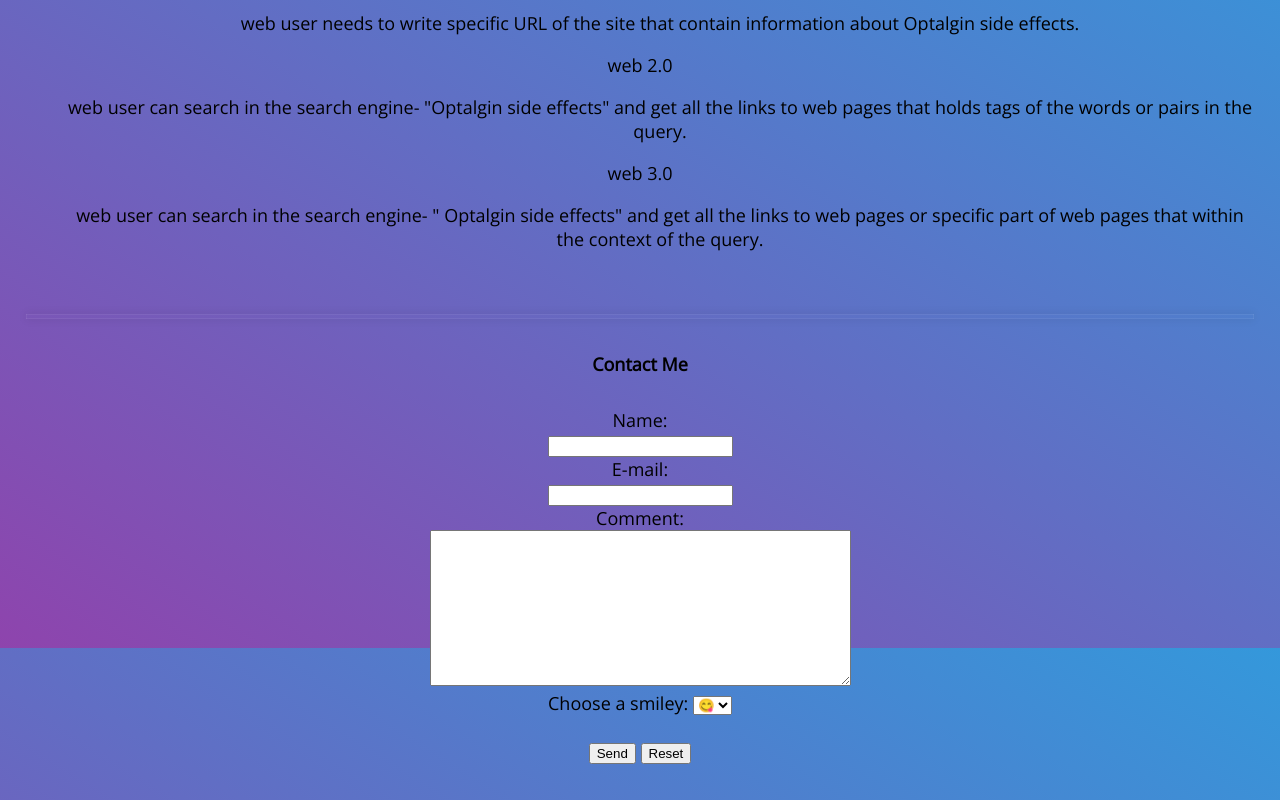
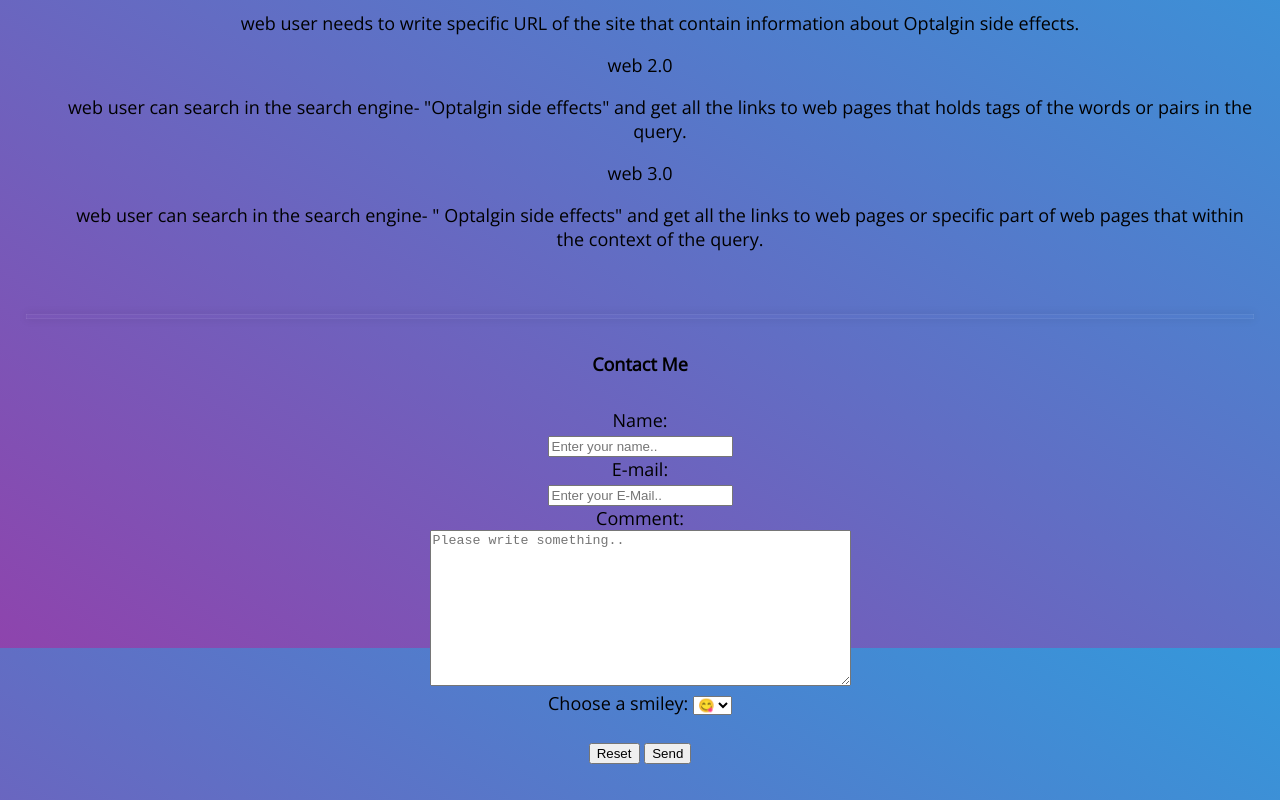
Before and after one commit to SISE-Web-Development-Environments/312209398, a plain HTML site: page index.html in a window 1280 px wide. Shown: the part 2552-3352 px from the top of the page. Drawn offline with nearby package versions, Linux system fonts and the light colour scheme.

Commit message:
28.03 17:26

```diff
--- a/index.html
+++ b/index.html
@@ -83,13 +83,13 @@
    <hr><h2><a>Contact Me</a></h2>
   <form action="mailto:tzlilpol@post.bgu.ac.il" method="post" enctype="text/plain">
    Name:<br>
-   <input type="text" name="name"><br>
+   <input type="text" placeholder="Enter your name.." name="name"><br>
    E-mail:<br>
-   <input type="text" name="mail"><br>
+   <input type="text" placeholder="Enter your E-Mail.." name="mail"><br>
    Comment:<br>
-   <textarea id="Text" name="Text" rows="10" cols="50" required=""></textarea><br>
+   <textarea id="Text"  placeholder="Please write something.." name="Text" rows="10" cols="50" required=""></textarea><br>
    <input type="hidden" id="smiley">
-   <label for="smiley">Choose a smiley:</label>
+   Choose a smiley:
    <select name="smiley" oninput="this">
     <option value="&#128523">&#128523</option>
     <option value="&#128521">&#128521</option>
@@ -98,8 +98,8 @@
    </select>
    <br>
    <br>
-   <input type="submit" value="Send">
-   <input type="reset" value="Reset">
+   <input class="submit" type="reset" value="Reset">
+   <input class="submit" type="submit" value="Send">
   </form>
   </p>
  </section>
```
Also changed, not shown: style.css (line endings or trailing spaces).
